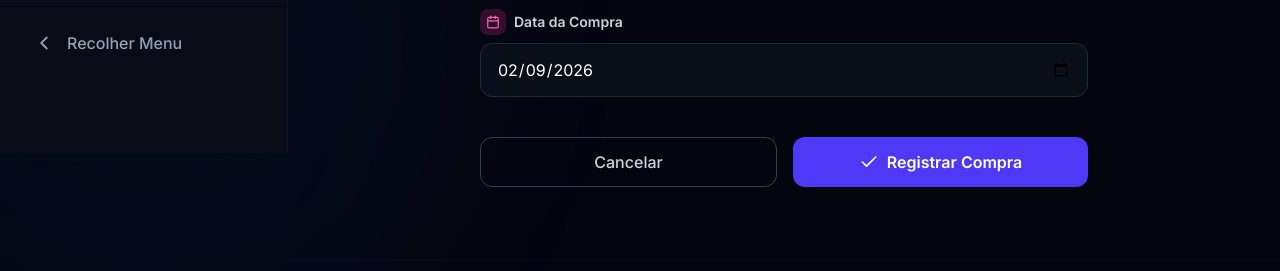
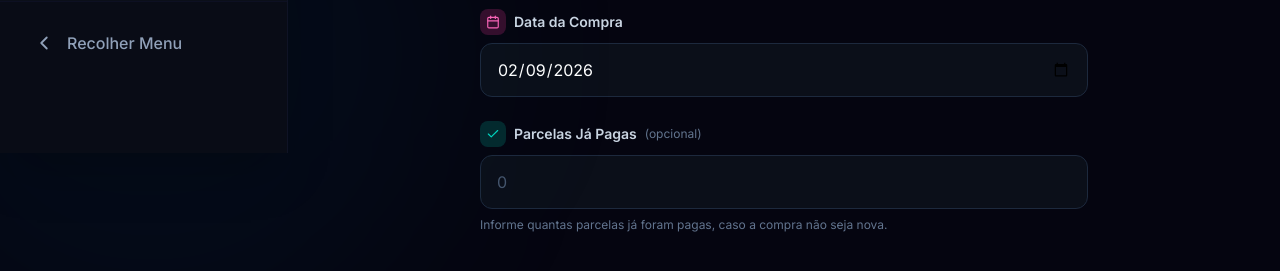
Before and after one commit to VictorDevloaper/card_manager, a React (Vite) app: page /nov-compra in a window 1280 px wide. Shown: the part 647-918 px from the top of the page. Built offline with nearby package versions, Linux system fonts and the light colour scheme; no server answers; the database is empty.

Commit message:
Add optional paid installments field to purchase form

```diff
--- a/src/contexts/CardContext.jsx
+++ b/src/contexts/CardContext.jsx
@@ -137,6 +137,7 @@ export function CardProvider({ children }) {
                 descricao: purchaseData.descricao,
                 valor_total: parseFloat(purchaseData.valorTotal),
                 num_parcelas: parseInt(purchaseData.numParcelas),
+                parcelas_pagas: parseInt(purchaseData.parcelasPagas || 0),
                 data_compra: purchaseData.dataCompra
             }])
             .select()
@@ -199,7 +200,7 @@ export function CardProvider({ children }) {
         devedorNome: p.devedor_nome,
         valorTotal: p.valor_total,
         numParcelas: p.num_parcelas,
-        numParcelas: p.num_parcelas,
+        parcelasPagas: p.parcelas_pagas || 0,
         dataCompra: p.data_compra
     }))
     // Also ensuring purchases have normal camelCase if they come from DB directly as snake_case in fetchInitialData
--- a/src/pages/NovaCompra.jsx
+++ b/src/pages/NovaCompra.jsx
@@ -28,6 +28,7 @@ export default function NovaCompra() {
         descricao: '',
         valorTotal: '',
         numParcelas: '1',
+        parcelasPagas: '',
         dataCompra: new Date().toISOString().split('T')[0],
     })
 
@@ -234,6 +235,30 @@ export default function NovaCompra() {
                     />
                 </div>
 
+                {/* Parcelas já pagas (Opcional) */}
+                <div className="space-y-2">
+                    <label className="flex items-center gap-2 text-sm font-semibold text-slate-300">
+                        <div className="p-1.5 rounded-lg bg-teal-500/20">
+                            <Check size={14} className="text-teal-400" />
+                        </div>
+                        Parcelas Já Pagas
+                        <span className="text-xs text-slate-500 font-normal">(opcional)</span>
+                    </label>
+                    <input
+                        type="number"
+                        name="parcelasPagas"
+                        value={formData.parcelasPagas}
+                        onChange={handleChange}
+                        className="input-field"
+                        placeholder="0"
+                        min="0"
+                        max={parseInt(formData.numParcelas) - 1 || 0}
+                    />
+                    <p className="text-xs text-slate-500">
+                        Informe quantas parcelas já foram pagas, caso a compra não seja nova.
+                    </p>
+                </div>
+
                 {/* Preview */}
                 {formData.valorTotal && (
                     <div className="card p-6 bg-gradient-to-r from-indigo-500/10 via-purple-500/5 to-pink-500/10 border-indigo-500/20 animate-fadeInUp">
@@ -246,8 +271,16 @@ export default function NovaCompra() {
                                 <p className="text-3xl font-bold gradient-text">
                                     {formData.numParcelas}x de R$ {valorParcela}
                                 </p>
+                                {parseInt(formData.parcelasPagas || 0) > 0 && (
+                                    <p className="text-sm text-teal-400 mt-1 font-medium">
+                                        ✓ {formData.parcelasPagas} parcela(s) já paga(s) — restam {parseInt(formData.numParcelas) - parseInt(formData.parcelasPagas || 0)} parcela(s)
+                                    </p>
+                                )}
                                 <p className="text-sm text-slate-400 mt-2">
-                                    Primeira parcela vencerá no próximo mês
+                                    {parseInt(formData.parcelasPagas || 0) > 0
+                                        ? `Próxima parcela: ${parseInt(formData.parcelasPagas) + 1}ª de ${formData.numParcelas}`
+                                        : 'Primeira parcela vencerá no próximo mês'
+                                    }
                                 </p>
                             </div>
                             <div className="text-right">
--- a/src/utils/finance.js
+++ b/src/utils/finance.js
@@ -31,6 +31,10 @@ export const generateProjecao = (cardId, purchases = [], adjustments = []) => {
 
             if (startMonthDiff > 0 && startMonthDiff <= compra.numParcelas) {
                 const parcelaIndex = startMonthDiff // 1-based
+                const parcelasPagas = compra.parcelasPagas || compra.parcelas_pagas || 0
+
+                // Skip already-paid installments
+                if (parcelaIndex <= parcelasPagas) return
 
                 // Check for adjustments
                 const adj = adjustments.find(a =>
@@ -111,6 +115,7 @@ export const calculateDashboardStats = (purchases, currentCardId, adjustments =
         const dataCompra = new Date(compra.dataCompra || compra.data_compra)
         const devedorId = compra.devedorId || compra.devedor_id
         const devedorNome = compra.devedorNome || compra.devedor_nome || 'Devedor'
+        const parcelasPagas = compra.parcelasPagas || compra.parcelas_pagas || 0
 
         // Calculate active installments
         for (let i = 1; i <= numParcelas; i++) {
@@ -136,6 +141,9 @@ export const calculateDashboardStats = (purchases, currentCardId, adjustments =
             )
 
             if (adj?.isDeleted || adj?.is_deleted) continue
+
+            // Skip already-paid installments
+            if (i <= parcelasPagas) continue
 
             let valorParcela = baseValorParcela
             if (adj?.customValue) valorParcela = parseFloat(adj.customValue)
```
